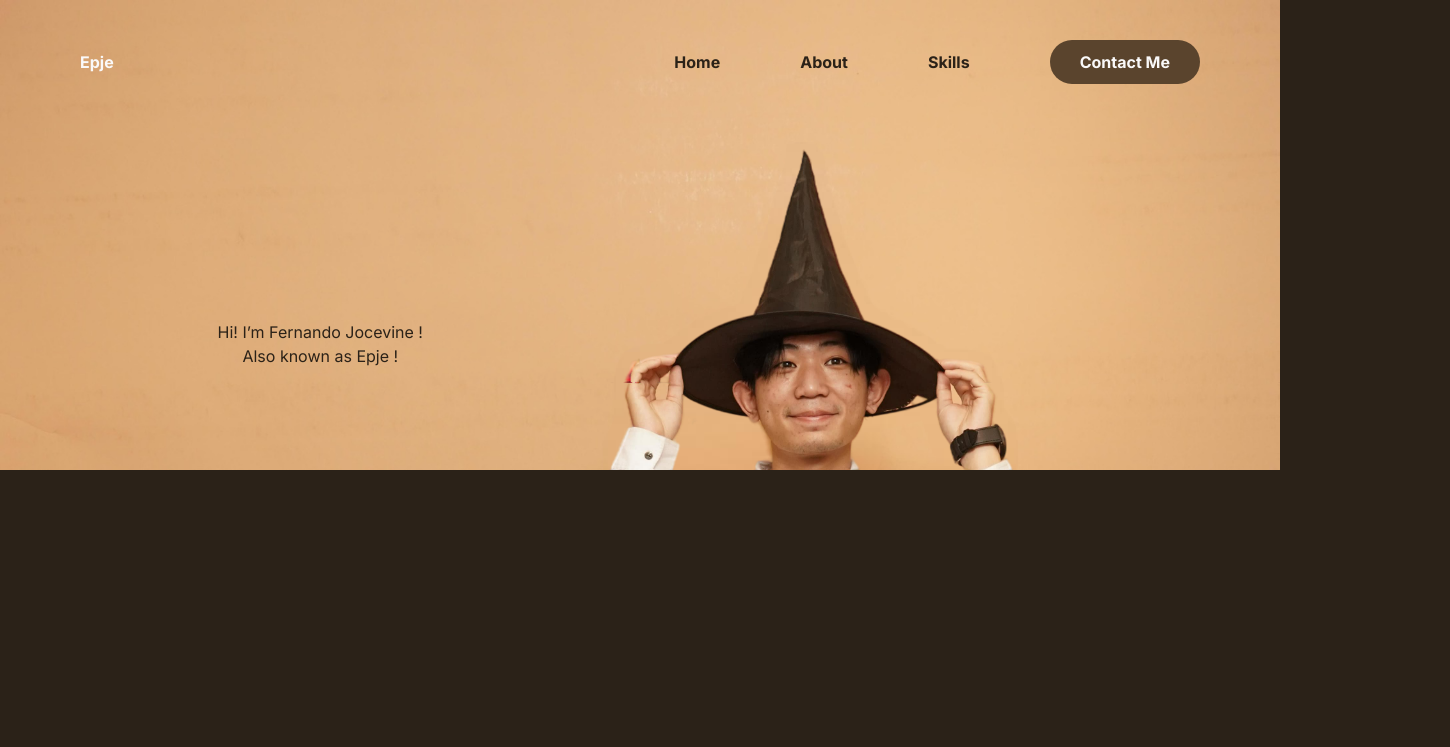
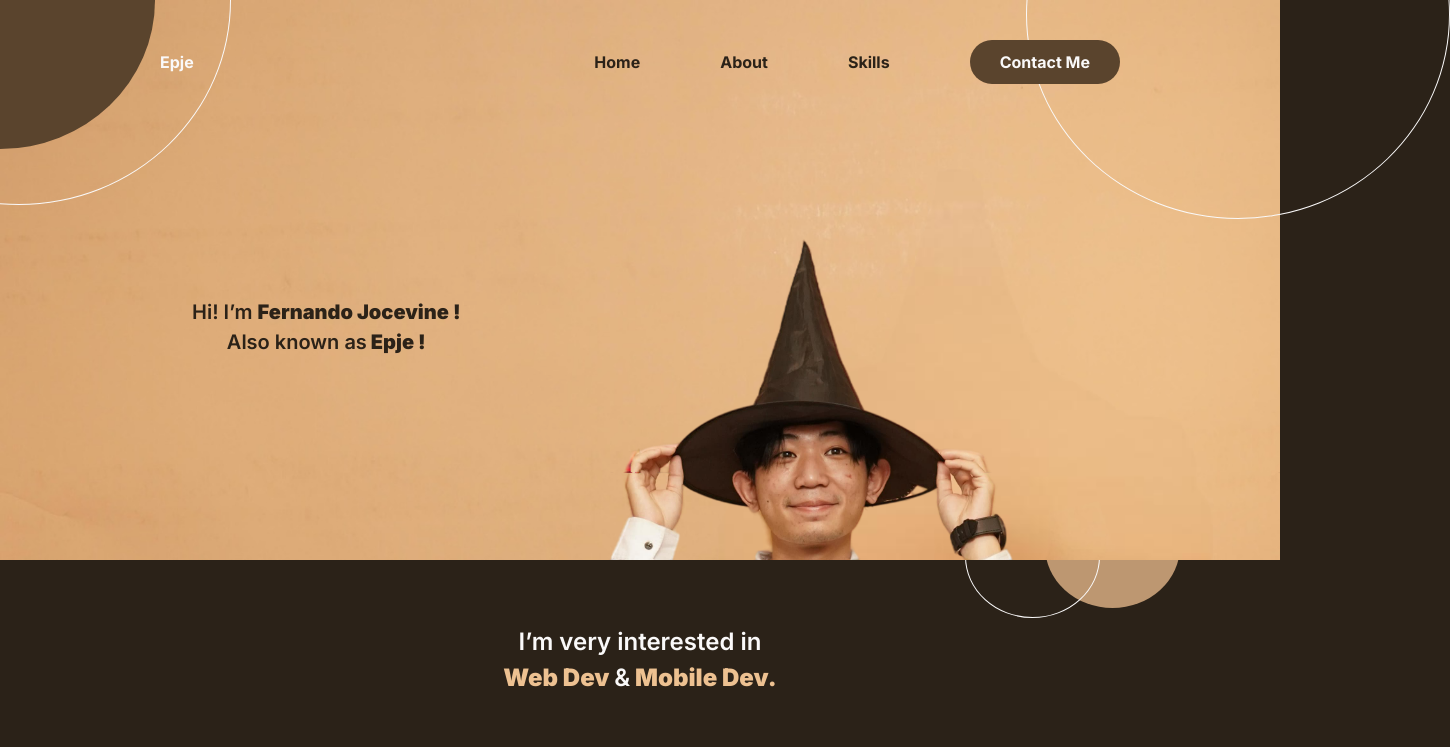
Before and after one commit to FernandoJocev/Portofolio-Web, a Next.js app: page / in a window 1280 px wide. Shown: the top 747 px of the page, 1450 px wide, since content can reach past the window. Built offline with nearby package versions, Linux system fonts and the light colour scheme.

Commit message:
Home section

```diff
--- a/app/components/Navbar.tsx
+++ b/app/components/Navbar.tsx
@@ -3,7 +3,7 @@ import Link from 'next/link'
 const Navbar = () => {
   return (
     <>
-      <div className='absolute top-0 flex justify-between min-w-full z-50 pl-20 pr-20 pt-10 items-center'>
+      <div className='absolute top-0 flex justify-between min-w-full z-50 pl-40 pr-40 pt-10 items-center'>
         <h4 className='text-[#FAF9F9] font-bold'>Epje</h4>
         <div className='flex gap-x-20 items-center'>
           <div className='text-[#2B2218] flex font-bold gap-x-20 items-center'>
--- a/app/globals.css
+++ b/app/globals.css
@@ -10,11 +10,31 @@
 }
 
 body {
-  min-width: 100vw;
-  min-height: 100vh;
+  width: 100vw;
   font-family: 'Inter', sans-serif !important;
   color: var(--font);
   background-color: var(--primary-bg);
+  overflow-x: hidden !important;
+}
+
+#circle {
+  position: absolute;
+  background: var(--secondary-bg);
+  border-radius: 50%;
+}
+
+#circle-nofill {
+  position: absolute;
+  border-radius: 50%;
+  border: 1px solid #faf9f9;
+}
+
+#home {
+  background-image: url('/images/bg-main.png');
+  min-width: 100vw;
+  min-height: 70vh;
+  background-repeat: no-repeat;
+  background-size: cover;
 }
 
 #contact-me {
--- a/app/page.tsx
+++ b/app/page.tsx
@@ -6,23 +6,48 @@ const page = () => {
   return (
     <>
       <Navbar />
-      <div id='bg' className='relative'>
-        <img
-          src='/images/bg-main.png'
-          alt='Background'
-          className='min-w-full'
-        />
+      <section id='home' className='relative'>
+        <span
+          id='circle'
+          className='top-[-148px] left-[-155px] w-[310px] h-[297px]'
+        ></span>
+        <span
+          id='circle-nofill'
+          className='top-[-204px] left-[-193px] w-[424px] h-[409px]'
+        ></span>
+        <span
+          id='circle-nofill'
+          className='top-[-190px] right-[-170px] w-[424px] h-[409px]'
+        ></span>
         <img
           src='/images/Me-nobg.png'
           alt='Me'
           className='absolute bottom-0 min-w-full'
         />
-      </div>
-      <section id='home' className='absolute z-50 top-[40%] left-[17%]'>
-        <h1 className='text-center text-[#2B2218]'>
-          Hi! I’m Fernando Jocevine ! <br /> Also known as Epje !
+        <h1 className='text-center text-[#2B2218] absolute top-[53%] left-[15%] font-semibold text-[20px]'>
+          Hi! I’m <b>Fernando Jocevine ! </b> <br /> Also known as<b> Epje !</b>
         </h1>
       </section>
+      <span
+        id='circle'
+        className='bottom-[-72px] left-[200px] w-[135px] h-[123px] !bg-[#E2B587] opacity-[80%]'
+      ></span>
+      <div className='relative top-[190px]'>
+        <span
+          id='circle'
+          className='bottom-[142px] right-[100px] w-[135px] h-[123px] !bg-[#E2B587] opacity-[80%] -z-10'
+        ></span>
+        <span
+          id='circle-nofill'
+          className='bottom-[132px] right-[180px] w-[135px] h-[123px] -z-10'
+        ></span>
+      </div>
+      <h1 className='text-center mt-[5%] font-semibold text-[24px]'>
+        I’m very interested in
+        <br /> <b className='text-[#EDC191]'> Web Dev </b> &
+        <b className='text-[#EDC191]'> Mobile Dev. </b>
+      </h1>
+      <section id='about' className='relative'></section>
     </>
   )
 }
```
